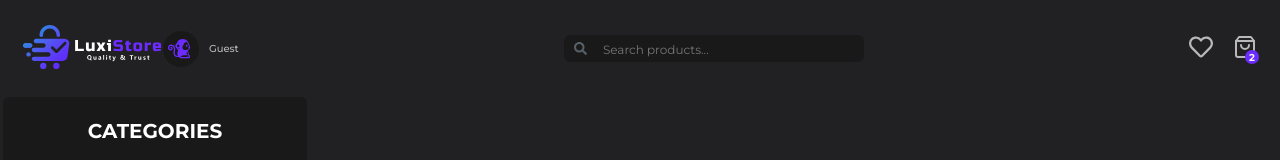
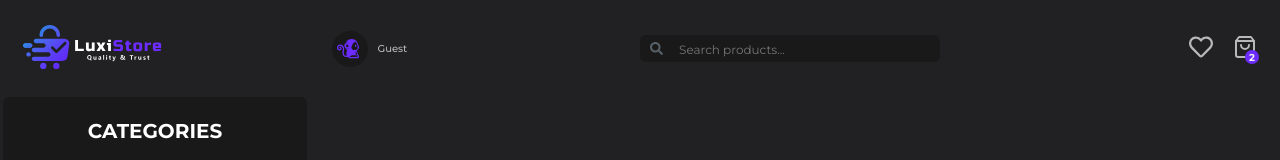
Before and after one commit to Vovababiichuk/ONLINE-SHOP-on-REACT-REDUX-API, a React (Vite) app: page / in a window 1280 px wide. Shown: the top 160 px of the page. Built offline with nearby package versions, Linux system fonts and the light colour scheme; no server answers; a web font is replaced by a local one.

Commit message:
fix header

```diff
--- a/src/components/Header/Header.module.css
+++ b/src/components/Header/Header.module.css
@@ -1,6 +1,7 @@
 .header {
 	width: 100%;
-	display: flex;
+	display: grid;
+	grid-template-columns: repeat(4, 1fr);
 	align-items: center;
 	padding: 25px 20px;
 }
@@ -89,6 +90,7 @@
 .account {
 	display: flex;
 	align-items: center;
+	justify-self: end;
 	column-gap: 20px;
 }
 
--- a/src/components/Header/Header.tsx
+++ b/src/components/Header/Header.tsx
@@ -3,23 +3,26 @@ import styles from './Header.module.css';
 import { ROUTES } from '../../utils/routes';
 import LOGO from '../../assets/images/logo2.svg';
 import AVATAR from '../../assets/images/avatar.svg';
-import { FaSearch, FaRegHeart  } from "react-icons/fa";
-import { ShoppingBag } from 'lucide-react'
+import { FaSearch, FaRegHeart } from 'react-icons/fa';
+import { ShoppingBag } from 'lucide-react';
 export const Header = () => {
 	return (
 		<header className={styles.header}>
+
 			<div className={styles.logo}>
 				<Link to={ROUTES.HOME}>
 					<img src={LOGO} alt='logo stuff' />
 				</Link>
 			</div>
-			<div className={styles.info}>
+
 			<div className={styles.user}>
 				<div className={styles.avatar}>
-						<img className={styles.avatarImg} src={AVATAR} alt="avatar" />
+					<img className={styles.avatarImg} src={AVATAR} alt='avatar' />
 				</div>
 				<div className={styles.username}>Guest</div>
 			</div>
+
+			<div className={styles.info}>
 				<form className={styles.form}>
 					<div className={styles.icon}>
 						<FaSearch className={styles.iconSearch} />
@@ -36,6 +39,8 @@ export const Header = () => {
 					</div>
 					{false && <div className={styles.box}></div>}
 				</form>
+			</div>
+
 			<div className={styles.account}>
 				<Link to={ROUTES.HOME} className={styles.favorites}>
 					<FaRegHeart className={styles.icon} />
@@ -45,7 +50,7 @@ export const Header = () => {
 					<span className={styles.count}>2</span>
 				</Link>
 			</div>
-			</div>
+
 		</header>
 	);
 };
```
Lines whose indentation alone changed are shown as unchanged.
